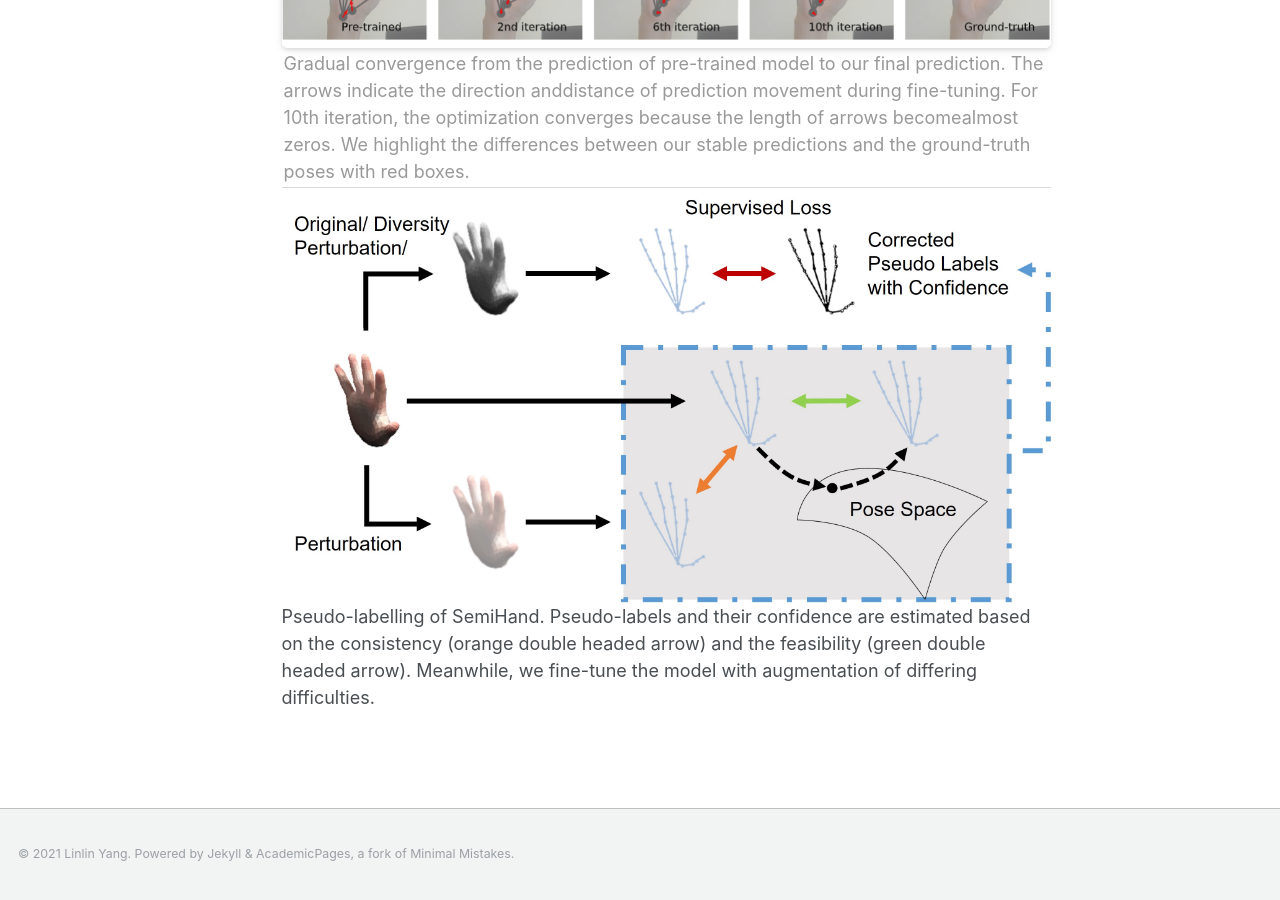
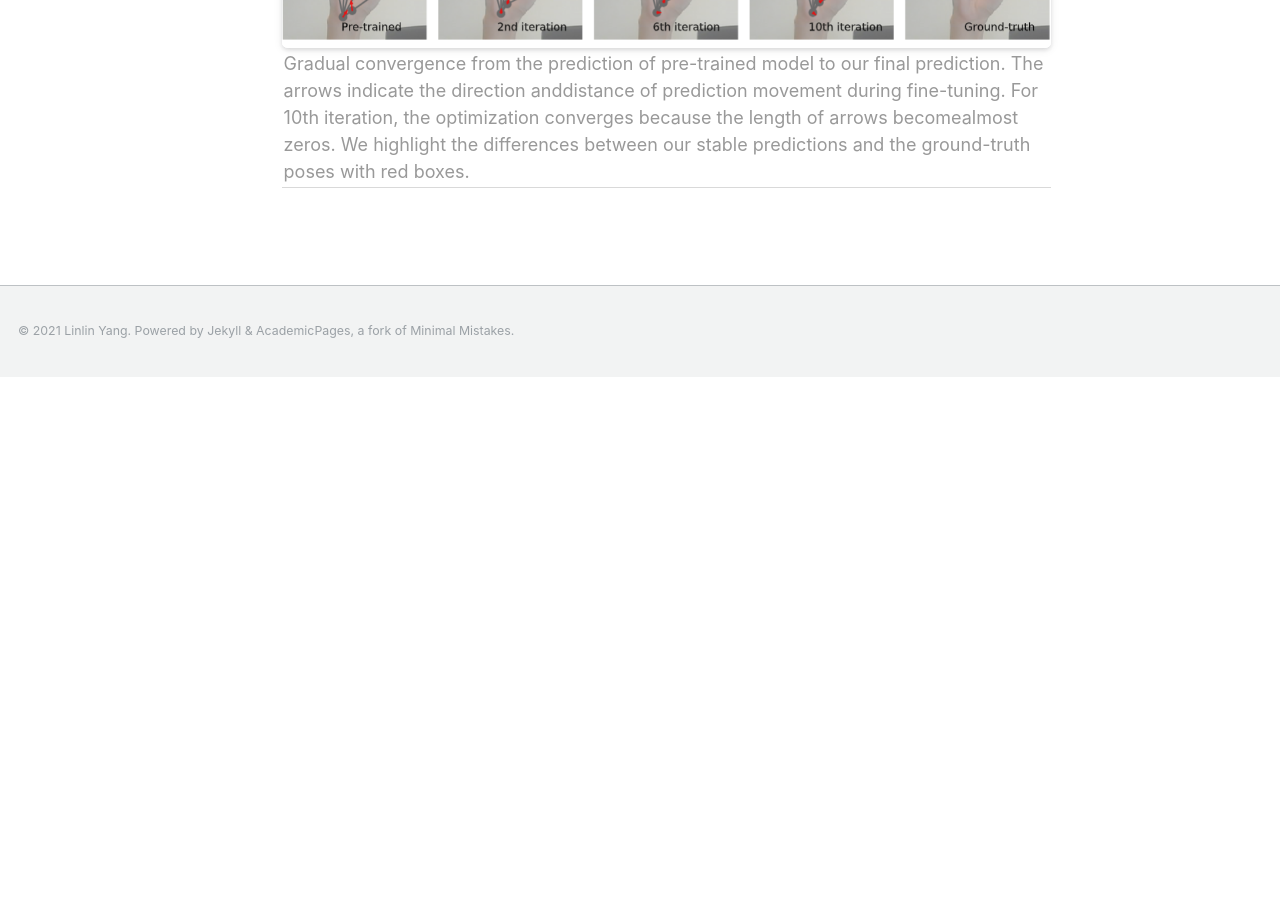
Before and after one commit to bestonebyone/mu4yang, a Jekyll site: the page built from _project/SemiHand.md, in a window 1280 px wide and 900 px high, scrolled down 1591 px. Built offline with Jekyll 4.4.1, drawn with Linux system fonts in a browser that asks for light colours; after the commit the page ends 1968 px from its top, so only the background shows below that.

Commit message:
Update SemiHand.md

```diff
--- a/_project/SemiHand.md
+++ b/_project/SemiHand.md
@@ -35,9 +35,3 @@ In particular, by approximating the hand masks from hand poses, we propose cross
 <div align='center' ><h2>Results</h2></div>
 
 <center>    <img style="border-radius: 0.3125em;    box-shadow: 0 2px 4px 0 rgba(34,36,38,.12),0 2px 10px 0 rgba(34,36,38,.08);"     src="https://www.mu4yang.com/files/project/semihand/convergence.png">    <br>    <div style="color:orange; border-bottom: 1px solid #d9d9d9;    display: inline-block;    color: #999;    padding: 2px;"><div align='left' >Gradual convergence from the prediction of pre-trained model to our final prediction.  The arrows indicate the direction anddistance of prediction movement during fine-tuning.  For 10th iteration, the optimization converges because the length of arrows becomealmost zeros. We highlight the differences between our stable predictions and the ground-truth poses with red boxes.</div></div> </center>
-
-
-
-<div id="header" class="colord5">
-            <img src="https://www.mu4yang.com/files/project/semihand/teaser.jpg" height="100%" style="vertical-align: middle;" /><span>Pseudo-labelling of SemiHand. Pseudo-labels and their confidence are estimated based on the consistency (orange double headed arrow) and the feasibility (green double headed arrow). Meanwhile, we fine-tune the model with augmentation of differing difficulties.</span>
-        </div>
```
